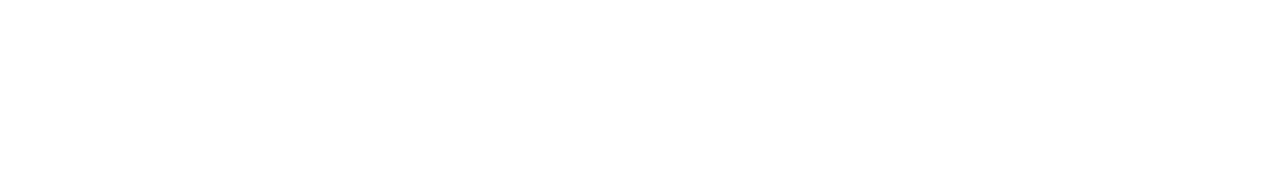
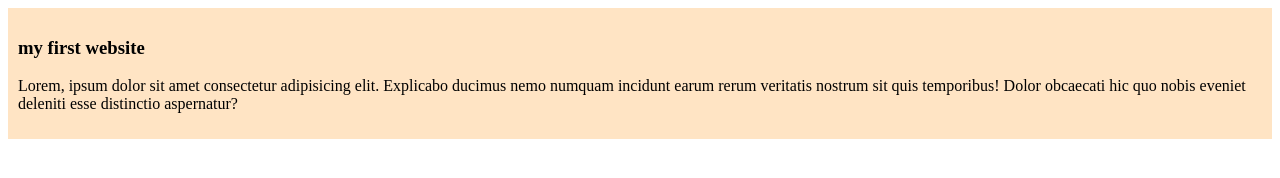
Before and after one commit to musabhai21/my-simple-website, a plain HTML site: page index.html in a window 1280 px wide. Drawn offline with Linux system fonts and the light colour scheme.

Commit message:
added the first blog

```diff
--- a/index.html
+++ b/index.html
@@ -4,8 +4,12 @@
     <meta charset="UTF-8">
     <meta name="viewport" content="width=device-width, initial-scale=1.0">
     <title>my first website</title>
+    <link rel="stylesheet" href="styles/blog.css">
 </head>
 <body>
-
+    <div>
+        <h3> my first website</h3>
+        <p>Lorem, ipsum dolor sit amet consectetur adipisicing elit. Explicabo ducimus nemo numquam incidunt earum rerum veritatis nostrum sit quis temporibus! Dolor obcaecati hic quo nobis eveniet deleniti esse distinctio aspernatur?</p>
+    </div>
 </body>
 </html>
--- /dev/null
+++ b/styles/blog.css
@@ -0,0 +1,4 @@
+div{
+    background-color: bisque;
+    padding: 10px;
+}
```
